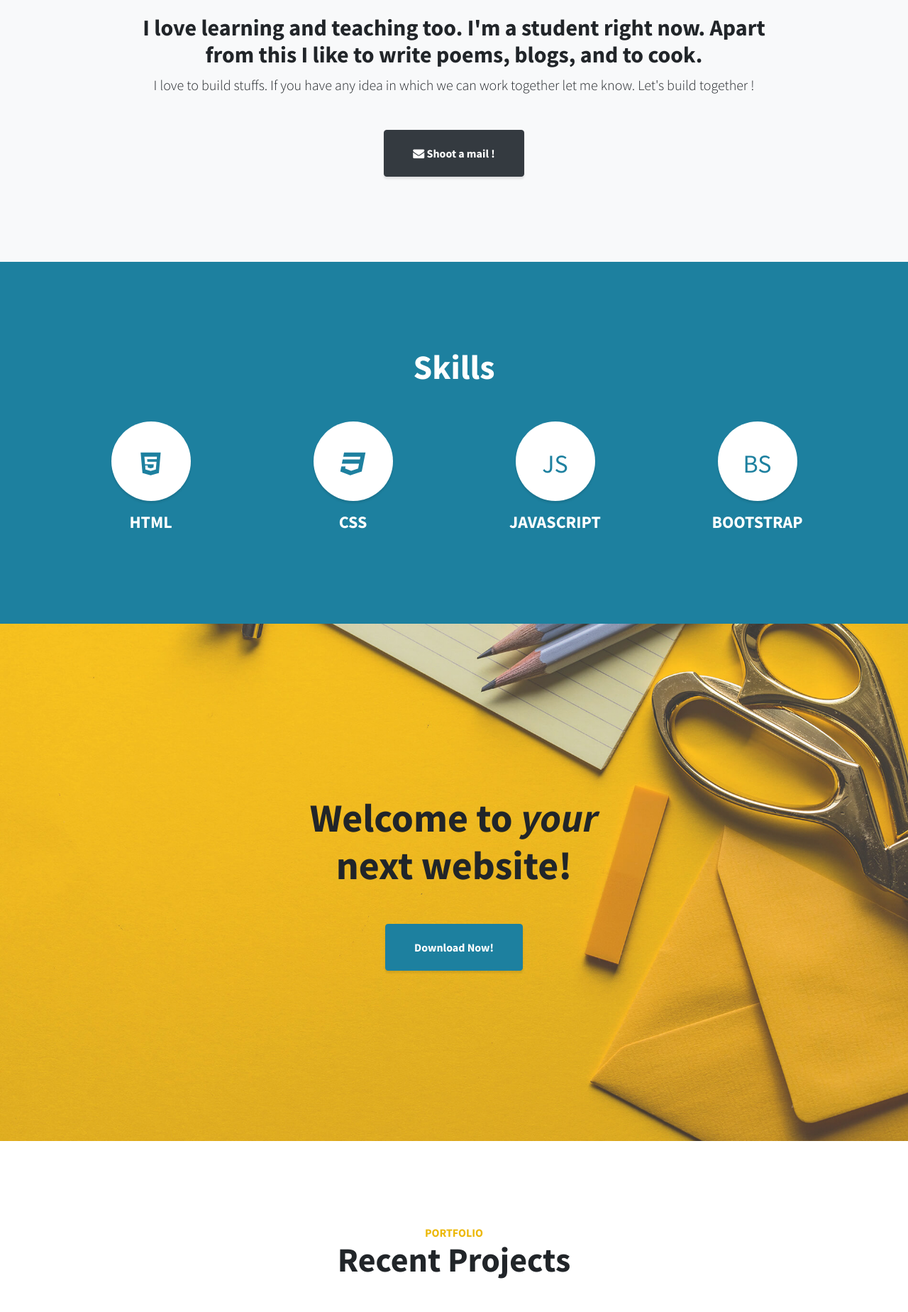
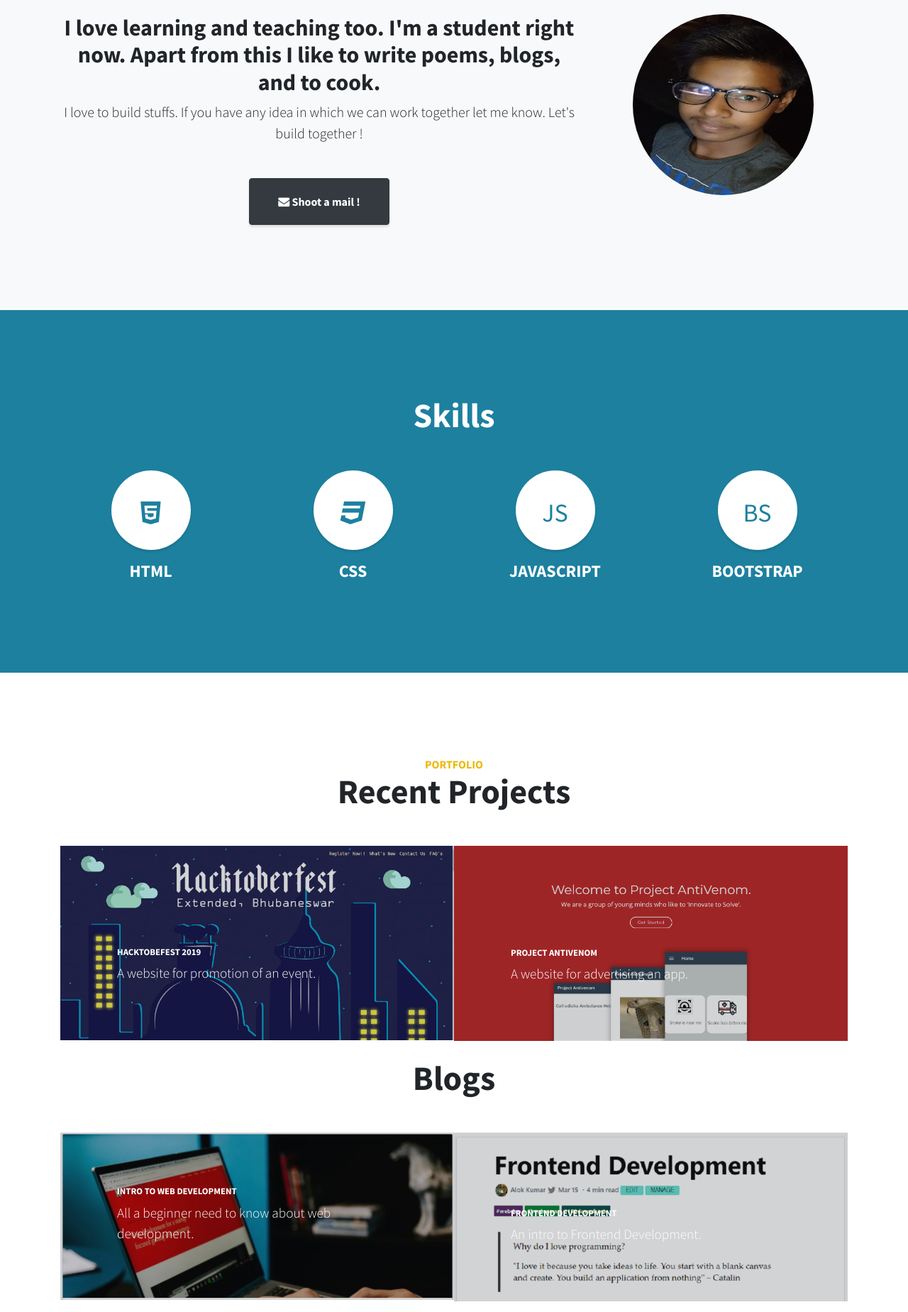
Before and after one commit to alok182011/Portfolio, a plain HTML site: page index.html in a window 1280 px wide. Shown: the part 900-2749 px from the top of the page at 71% size. Drawn offline with nearby package versions, Linux system fonts and the light colour scheme.

Commit message:
completed

```diff
--- a/assets/style.css
+++ b/assets/style.css
@@ -10,6 +10,7 @@
 .navbar{
     background-color: rgb(37, 92, 241) !important;
 }
+
 
 #helloworld:hover{
     animation-name: rot;
@@ -34,3 +35,9 @@
         transform: rotate(360deg);
     }
 }
+
+#me{
+    height:255px;
+    width: 255px;
+    border-radius: 50%;
+}
--- a/index.html
+++ b/index.html
@@ -19,12 +19,13 @@
         <div class="container"><button class="navbar-toggler d-none" data-toggle="collapse" data-target="#"></button>
             <div class="collapse navbar-collapse">
                 <ul class="nav navbar-nav sidebar-nav" id="sidebar-nav">
-                    <li class="nav-item sidebar-brand" role="presentation"><a class="nav-link active js-scroll-trigger" href="#page-top">HI !</a></li>
+                    <li class="nav-item sidebar-brand" role="presentation"><a class="nav-link active js-scroll-trigger" href="#page-top"><strong> HI ! 👋👋👋</strong></a></li>
                     <li class="nav-item sidebar-nav-item" role="presentation"><a class="nav-link js-scroll-trigger" href="#page-top">Me</a></li>
                     <li class="nav-item sidebar-nav-item" role="presentation"><a class="nav-link js-scroll-trigger" href="#about">About</a></li>
-                    <li class="nav-item sidebar-nav-item" role="presentation"><a class="nav-link js-scroll-trigger" href="#services">Services</a></li>
+                    <li class="nav-item sidebar-nav-item" role="presentation"><a class="nav-link js-scroll-trigger" href="#skills">Skills</a></li>
                     <li class="nav-item sidebar-nav-item" role="presentation"><a class="nav-link js-scroll-trigger" href="#portfolio">Portfolio</a></li>
-                    <li class="nav-item sidebar-nav-item" role="presentation"><a class="nav-link js-scroll-trigger" href="#contact">Contact</a></li>
+                    <li class="nav-item sidebar-nav-item" role="presentation"><a class="nav-link js-scroll-trigger" href="#poem">Articles and Poems</a></li>
+                    <li class="nav-item sidebar-nav-item" role="presentation"><a class="nav-link js-scroll-trigger" href="#contact">Let's Connect 🙂</a></li>
                 </ul>
             </div>
         </div>
@@ -33,16 +34,19 @@
         <div class="container my-auto text-left">
             <h1 class="mb-1 intro">ALOK KUMAR</h1>
             <h3 class="mb-5 intro"><em>A Front End Developer</em></h3>
-            <a class="btn btn-primary btn-xl js-scroll-trigger" role="button" id="helloworld" disabled>Hello World !</a>
+            <a class="btn btn-primary btn-xl js-scroll-trigger" role="button" id="helloworld" disabled> Hello World ! </a>
         </div>
     </header>
     <section id="about" class="content-section bg-light">
         <div class="container text-center">
             <div class="row">
-                <div class="col-lg-10 mx-auto">
+                <div class="col-lg-8 mx-auto">
                     <h2>I love learning and teaching too. I'm a student right now. Apart from this I like to write poems, blogs, and to cook.</h2>
                     <p class="lead mb-5">I love to build stuffs. If you have any idea in which we can work together let me know. Let's build together !</p>
                     <a class="btn btn-dark btn-xl js-scroll-trigger" role="button" href="mailto:alokkola21@gmail.com"><i class="fa fa-envelope"></i> Shoot a mail !</a>
+                </div>
+                <div class="col-lg-4 mx-auto mt-5 mt-md-0">
+                    <img id="me" src="assets/img/me.jpg">
                 </div>
             </div>
         </div>
@@ -68,10 +72,12 @@
             </div>
         </div>
     </section>
+    <!--
     <section class="callout" style="background:linear-gradient(90deg, rgba(255, 255, 255, 0.1) 0%, rgba(255, 255, 255, 0.1) 100%), url(&quot;assets/img/bg-callout.jpg&quot;);background-position:center center;background-repeat:no-repeat;background-size:cover;">
         <div class="container text-center">
             <h2 class="mx-auto mb-5"><span>Welcome to&nbsp;</span><em>your</em><span><br>next website!<br></span></h2><a class="btn btn-primary btn-xl" role="button" href="#">Download Now!</a></div>
     </section>
+    -->
     <section id="portfolio" class="content-section">
         <div class="container">
             <div class="content-section-heading text-center">
@@ -80,56 +86,65 @@
             </div>
             <div class="row no-gutters">
                 <div class="col-lg-6">
-                    <a href="#" class="portfolio-item">
+                    <a href="https://emishacommunity.github.io/Hactoberfest/" target="blank" class="portfolio-item">
                         <div class="caption">
                             <div class="caption-content">
-                                <h2>Stationary</h2>
-                                <p class="mb-0">A yellow pencil with envelopes on a clean, blue backdrop!</p>
+                                <h2>Hacktobefest 2019</h2>
+                                <p class="mb-0">A website for promotion of an event. </p>
                             </div>
-                        </div><img class="img-fluid" src="assets/img/portfolio-1.jpg"></a>
+                        </div><img class="img-fluid" src="assets/img/hacktoberfest.png"></a>
                 </div>
                 <div class="col-lg-6">
-                    <a href="#" class="portfolio-item">
+                    <a href="https://projectantivenom.netlify.com/" target="blank" class="portfolio-item">
                         <div class="caption">
                             <div class="caption-content">
-                                <h2>Ice Cream</h2>
-                                <p class="mb-0">A dark blue background with a colored pencil, a clip, and a tiny ice cream cone!</p>
+                                <h2>Project AntiVenom</h2>
+                                <p class="mb-0">A website for advertising an app.</p>
                             </div>
-                        </div><img class="img-fluid" src="assets/img/portfolio-2.jpg"></a>
+                        </div><img class="img-fluid" src="assets/img/project.png"></a>
+                </div>
+            </div>
+        </div>
+        <div class="container mt-4">
+            <div class="content-section-heading text-center">
+                <h2 class="mb-5">Blogs</h2>
+            </div>
+            <div class="row no-gutters">
+                <div class="col-lg-6">
+                    <a href="https://dev.to/thecoollearner/intro-to-web-development-loi" class="portfolio-item" target="blank">
+                        <div class="caption">
+                            <div class="caption-content">
+                                <h2>Intro to Web Development</h2>
+                                <p class="mb-0">All a beginner need to know about web development. </p>
+                            </div>
+                        </div><img class="img-fluid" src="assets/img/webdev.png"></a>
                 </div>
                 <div class="col-lg-6">
-                    <a href="#" class="portfolio-item">
+                    <a href="https://dev.to/thecoollearner/frontend-development-48ko" class="portfolio-item" target="blank">
                         <div class="caption">
                             <div class="caption-content">
-                                <h2>Strawberries</h2>
-                                <p class="mb-0">Strawberries are such a tasty snack, especially with a little sugar on top!</p>
+                                <h2>Frontend Development</h2>
+                                <p class="mb-0">An intro to Frontend Development.</p>
                             </div>
-                        </div><img class="img-fluid" src="assets/img/portfolio-3.jpg"></a>
-                </div>
-                <div class="col-lg-6">
-                    <a href="#" class="portfolio-item">
-                        <div class="caption">
-                            <div class="caption-content">
-                                <h2>Workspace</h2>
-                                <p class="mb-0">A yellow workspace with some scissors, pencils, and other objects.</p>
-                            </div>
-                        </div><img class="img-fluid" src="assets/img/portfolio-4.jpg"></a>
+                        </div><img class="img-fluid" src="assets/img/frontend.png"></a>
                 </div>
             </div>
         </div>
     </section>
-    <section class="content-section bg-primary text-white">
+    <section id="poem" class="content-section bg-primary text-white">
         <div class="container text-center">
-            <h2 class="mb-4">The buttons below are impossible to resist..</h2><a class="btn btn-light btn-xl mr-4" role="button" href="#">Click Me!</a><a class="btn btn-dark btn-xl mr-4" role="button" href="#">Look at Me</a></div>
+            <h2 class="mb-4">Some of articles and poems of mine (not tech related)...</h2>
+            <a class="btn btn-light btn-xl mr-4" role="button" href="https://medium.com/invisible-illness/the-depression-of-early-phase-engineering-661295a555f9" target="blank">The depression of early phase Engineering.</a>
+            <a class="btn btn-dark btn-xl mt-4 mt-md-0 mr-4" role="button" href="https://medium.com/invisible-illness/the-hidden-battles-7c845d2153d5" target="blank">The Hidden Battles.</a></div>
     </section>
     <footer class="footer text-center">
         <div class="container">
             <ul class="list-inline mb-5">
-                <li class="list-inline-item">&nbsp;<a class="text-white social-link rounded-circle" href="#"><i class="icon-social-facebook"></i></a></li>
-                <li class="list-inline-item">&nbsp;<a class="text-white social-link rounded-circle" href="#"><i class="icon-social-twitter"></i></a></li>
-                <li class="list-inline-item">&nbsp;<a class="text-white social-link rounded-circle" href="#"><i class="icon-social-github"></i></a></li>
+                <li class="list-inline-item">&nbsp;<a class="text-white social-link rounded-circle" href="https://dev.to/thecoollearner" target="blank">DEV</a></li>
+                <li class="list-inline-item">&nbsp;<a class="text-white social-link rounded-circle" href="https://twitter.com/thecoollearner" target="blank"><i class="icon-social-twitter"></i></a></li>
+                <li class="list-inline-item">&nbsp;<a class="text-white social-link rounded-circle" href="https://github.com/alok182011" target="blank"><i class="icon-social-github"></i></a></li>
             </ul>
-            <p class="text-muted mb-0 small">Copyright &nbsp;© Brand 2018</p>
+            <p class="text-muted mb-0 small">© Alok Kumar</p>
         </div><a href="#page-top" class="js-scroll-trigger scroll-to-top rounded"><i class="fa fa-angle-up"></i></a></footer>
     <script src="assets/js/jquery.min.js"></script>
     <script src="assets/bootstrap/js/bootstrap.min.js"></script>
```
Also changed, not shown: assets/img/bg-callout.jpg (deleted), assets/img/frontend.png (added), assets/img/hacktoberfest.png (added), assets/img/me.jpg (added), assets/img/portfolio-1.jpg (deleted), assets/img/portfolio-2.jpg (deleted), assets/img/portfolio-3.jpg (deleted), assets/img/portfolio-4.jpg (deleted), assets/img/project.png (added), assets/img/ramon-salinero-vEE00Hx5d0Q-unsplash.jpg (deleted), assets/img/shink.jpg (deleted), assets/img/webdev.png (added).
